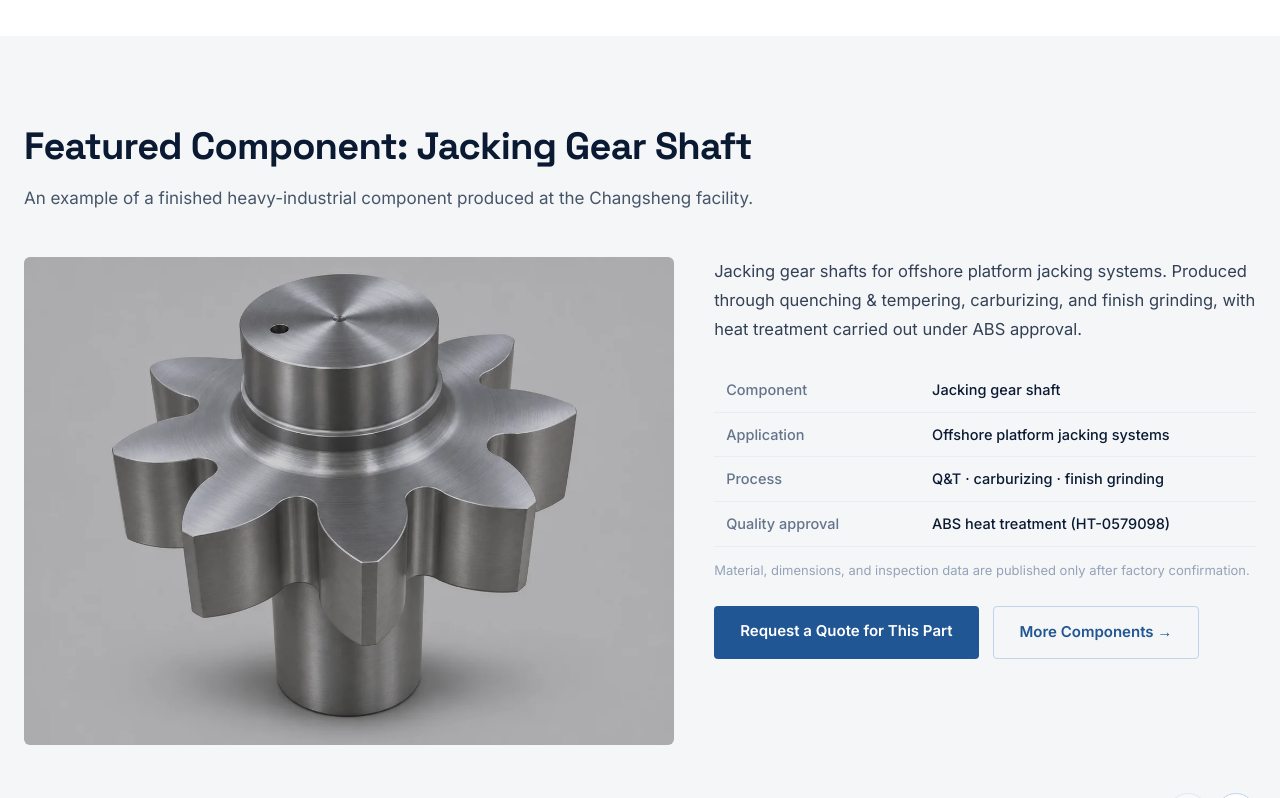
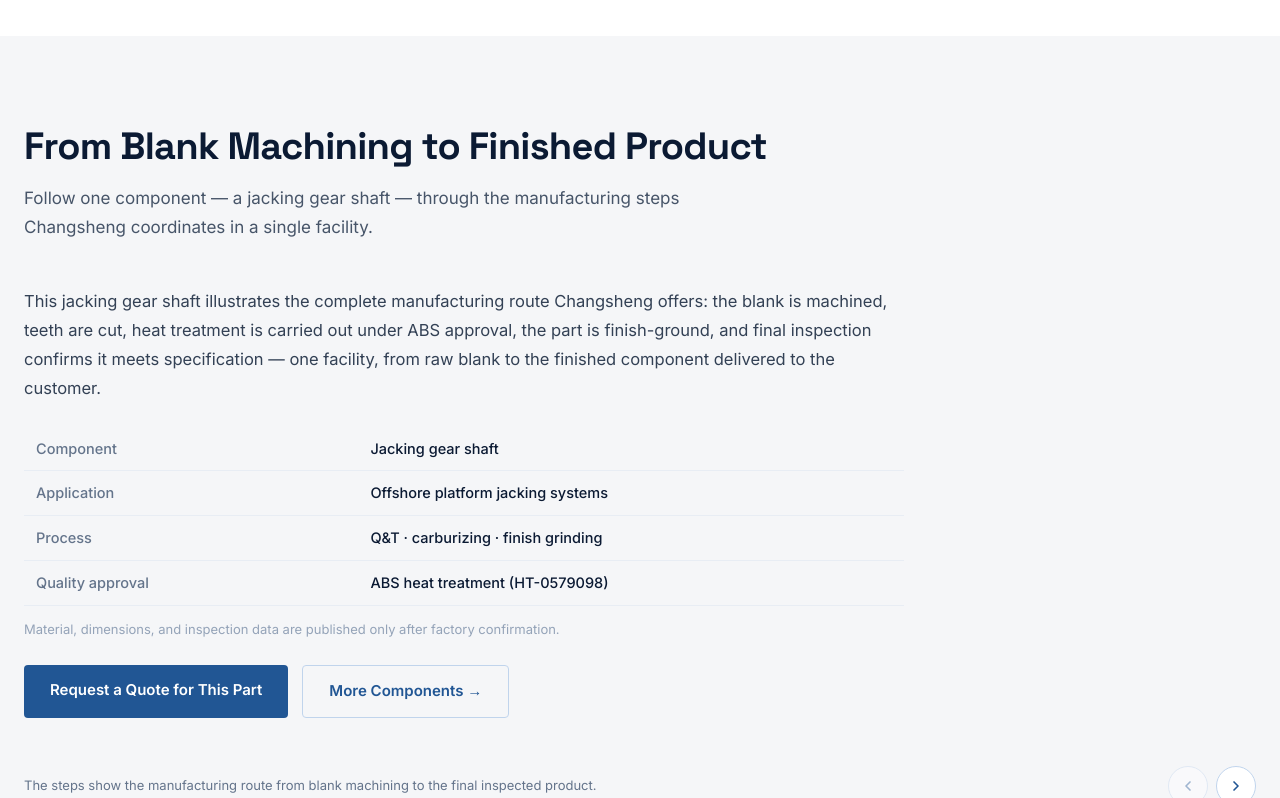
Before and after one commit to Phil0318/njcsjx, an Astro site: page /en in a window 1280 px wide. Shown: the part 3500-4298 px from the top of the page. Built offline with nearby package versions, Linux system fonts and the light colour scheme; Astro itself is replaced by a stand-in of ours.

Commit message:
B1 v2: reframe Featured section as blank-to-finished-product capability story
- Heading: 'From Blank Machining to Finished Product'; copy explains the one-facility route
- Gallery now ends with '06 Finished Product' tile (jacking shaft photo moved into the carousel)
- Top standalone photo removed; spec table and quote actions retained

```diff
--- a/src/pages/en/index.astro
+++ b/src/pages/en/index.astro
@@ -67,6 +67,12 @@ const processPhotos = [
     label: 'Final Inspection',
     img: '/workshop/gear-inspection-setup.webp',
     alt: 'Gear inspection setup at the Changsheng facility',
+  },
+  {
+    step: '06',
+    label: 'Finished Product',
+    img: '/products/IMG_0130_jacking-shaft.webp',
+    alt: 'Finished jacking gear shaft manufactured by Changsheng',
   },
 ];
 
@@ -201,25 +207,16 @@ const industries = [
   <section id="featured" class="b1-section b1-section-gray">
     <div class="b1-container">
       <div class="b1-heading">
-        <h2>Featured Component: Jacking Gear Shaft</h2>
-        <p>An example of a finished heavy-industrial component produced at the Changsheng facility.</p>
+        <h2>From Blank Machining to Finished Product</h2>
+        <p>Follow one component — a jacking gear shaft — through the manufacturing steps Changsheng coordinates in a single facility.</p>
       </div>
       <div class="b1-featured">
-        <div class="b1-featured-photos">
-          <figure>
-            <img
-              src="/products/IMG_0130_jacking-shaft.webp"
-              alt="Jacking gear shaft manufactured by Changsheng"
-              loading="lazy"
-              width="1448"
-              height="1086"
-            />
-          </figure>
-        </div>
         <div class="b1-featured-info">
           <p class="b1-featured-desc">
-            Jacking gear shafts for offshore platform jacking systems. Produced through quenching &amp;
-            tempering, carburizing, and finish grinding, with heat treatment carried out under ABS approval.
+            This jacking gear shaft illustrates the complete manufacturing route Changsheng offers: the blank
+            is machined, teeth are cut, heat treatment is carried out under ABS approval, the part is
+            finish-ground, and final inspection confirms it meets specification — one facility, from raw
+            blank to the finished component delivered to the customer.
           </p>
           <table class="b1-spec-table">
             <tbody>
@@ -239,7 +236,7 @@ const industries = [
 
       <div class="b1-process-gallery">
         <div class="b1-gallery-head">
-          <p class="b1-gallery-note">Representative process photographs from the Changsheng workshop.</p>
+          <p class="b1-gallery-note">The steps show the manufacturing route from blank machining to the final inspected product.</p>
           <div class="b1-gallery-controls">
             <button type="button" class="b1-gallery-btn" id="b1-gallery-prev" aria-label="Previous step">
               <svg width="16" height="16" viewBox="0 0 24 24" fill="none" stroke="currentColor" stroke-width="2.5" stroke-linecap="round" stroke-linejoin="round"><path d="M15 18l-6-6 6-6"></path></svg>
@@ -451,10 +448,7 @@ const industries = [
   }
 
   /* Featured component */
-  .b1-featured { margin-top: 44px; display: grid; grid-template-columns: minmax(0, 1.2fr) minmax(0, 1fr); gap: 40px; align-items: start; }
-  .b1-featured-photos { display: grid; grid-template-columns: 1fr; gap: 14px; }
-  .b1-featured-photos figure { margin: 0; }
-  .b1-featured-photos img { display: block; width: 100%; height: auto; aspect-ratio: 4 / 3; object-fit: cover; border-radius: 6px; }
+  .b1-featured { margin-top: 44px; max-width: 880px; }
   .b1-featured-desc { font-size: 16.5px; line-height: 1.75; color: #334155; }
   .b1-spec-table { margin-top: 24px; width: 100%; border-collapse: collapse; font-size: 14.5px; }
   .b1-spec-table th, .b1-spec-table td { text-align: left; padding: 11px 12px; border-bottom: 1px solid #e8edf4; vertical-align: top; }
@@ -462,9 +456,6 @@ const industries = [
   .b1-spec-table td { color: #0b1a33; font-weight: 500; }
   .b1-spec-note { margin-top: 14px; font-size: 13px; color: #94a3b8; }
   .b1-featured-actions { margin-top: 26px; display: flex; flex-wrap: wrap; gap: 14px; }
-  @media (max-width: 900px) {
-    .b1-featured { grid-template-columns: 1fr; gap: 28px; }
-  }
 
   /* Process gallery */
   .b1-process-gallery { margin-top: 48px; }
```
